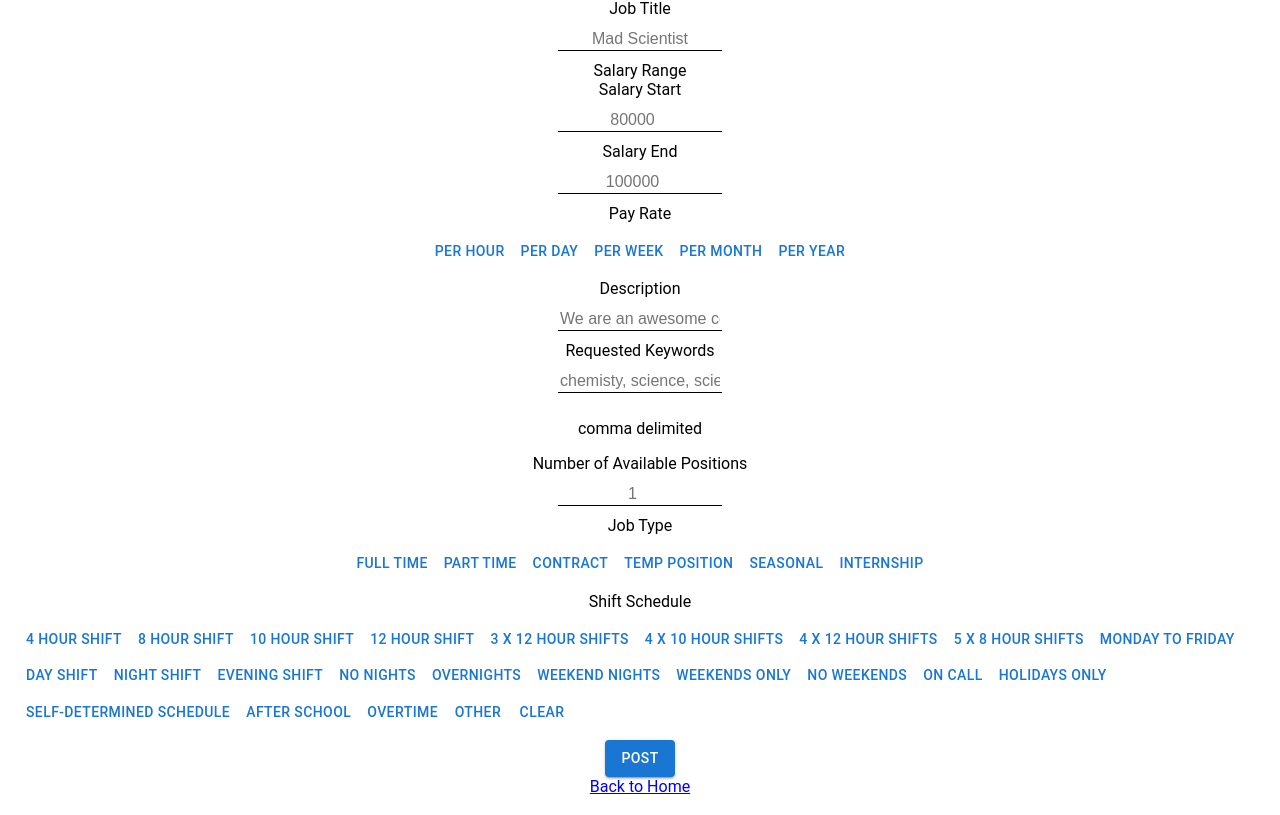
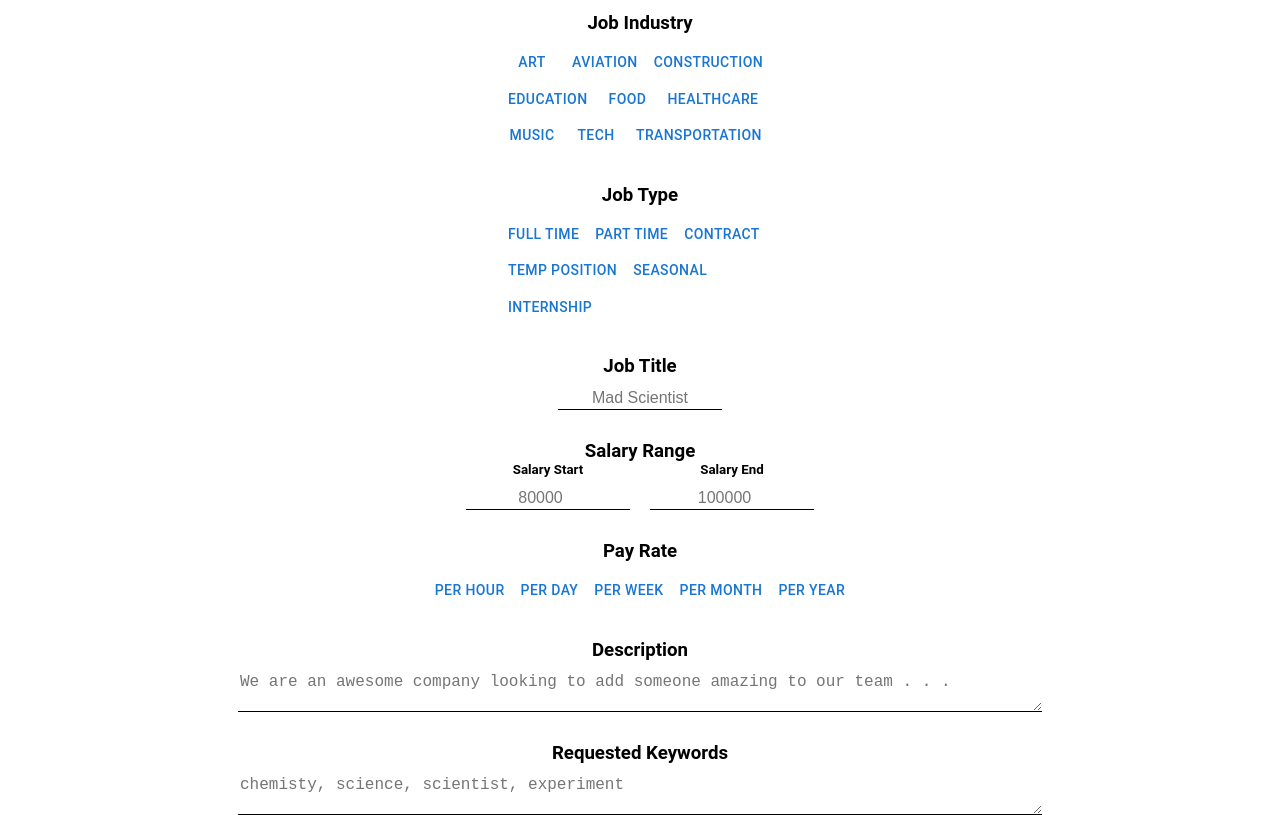
Before and after one commit to RFC2205-Team-Jafar/blue-ocean, a React app: page /recruiter/postAJob in a window 1280 px wide. Shown: the part 862-1677 px from the top of the page. Built offline with nearby package versions, Linux system fonts and the light colour scheme; no server answers; the HTML template or start-up script is replaced by a standard one.

Commit message:
adds final styling to PostJob prior to total app polish

```diff
--- a/client/src/components/PostJob/PostJob.jsx
+++ b/client/src/components/PostJob/PostJob.jsx
@@ -55,17 +55,6 @@ export default function PostJob() {
       }
     }
 
-    if (jobPosting.zipcode) {
-      const zipcode = Number(jobPosting.zipcode)
-      geoConverter(zipcode)
-      .then(latLong => setJobPosting(prev => ({
-        ...prev,
-        coord_lat: latLong.lat,
-        coord_long: latLong.lng
-      })))
-      .catch(err => console.error(err))
-    }
-
     if (jobPosting.job_type && jobPosting.job_type === 'remote') {
       setJobPosting(prev => ({
         ...prev,
@@ -85,12 +74,21 @@ export default function PostJob() {
       }))
     }
 
-    axios.put('/jobs/applyforajob', jobPosting)
+    if (jobPosting.zipcode) {
+      const zipcode = Number(jobPosting.zipcode)
+      geoConverter(zipcode)
+      .then(latLong => setJobPosting(prev => ({
+        ...prev,
+        coord_lat: latLong.lat,
+        coord_long: latLong.lng
+      })))
+      .then(merge => axios.post('/jobs/addajob', jobPosting))
       .then(success => {
         setPostSuccess(true);
         setTimeout(() => setPostSuccess(false), 3000);
       })
       .catch(err => console.error(err))
+    }
   };
 
 
@@ -98,7 +96,7 @@ export default function PostJob() {
   /*----- RENDER METHODS -----*/
   const renderCompany = () => {
     return (
-      <Label>Company Name
+      <Title>Company Name
         <Input
           type='text'
           placeholder='Company Name'
@@ -106,14 +104,14 @@ export default function PostJob() {
           onChange={handleChange}
           >
         </Input>
-      </Label>
+      </Title>
     )
   }
 
   const renderLocation = () => {
     return (
-    <Label>Job Location
-      <Label>Company Zipcode
+    <Title>Job Location
+      <Title>Company Zipcode
         <Input
           type='text'
           placeholder='10001'
@@ -121,21 +119,21 @@ export default function PostJob() {
           onChange={handleChange}
           >
         </Input>
-      </Label>
+      </Title>
         <ButtonGroup>
           <Button value='inPerson' name='job_type' onClick={handleClick}>In Person</Button>
           <Button value='hybrid' name='job_type' onClick={handleClick}>Hybrid</Button>
           <Button value='remote' name='job_type' onClick={handleClick}>Remote</Button>
           <Button value='onTheRoad' name='job_type' onClick={handleClick}>On the Road</Button>
         </ButtonGroup>
-      </Label>
+      </Title>
     )
   }
 
   const renderIndustry = () => {
     return (
-      <Label>Job Industry
-        <ButtonGroup>
+      <Title>Job Industry
+        <IndustryButtonBox>
           <Button value='Art' name='industry' onClick={handleClick}>Art</Button>
           <Button value='Aviation' name='industry' onClick={handleClick}>Aviation</Button>
           <Button value='Construction' name='industry' onClick={handleClick}>Construction</Button>
@@ -145,14 +143,14 @@ export default function PostJob() {
           <Button value='Music' name='industry' onClick={handleClick}>Music</Button>
           <Button value='Tech' name='industry' onClick={handleClick}>Tech</Button>
           <Button value='Transportation' name='industry' onClick={handleClick}>Transportation</Button>
-        </ButtonGroup>
-      </Label>
+        </IndustryButtonBox>
+      </Title>
     )
   }
 
   const renderJobTitle = () => {
     return (
-      <Label>Job Title
+      <Title>Job Title
         <Input
           type='text'
           placeholder='Mad Scientist'
@@ -160,14 +158,15 @@ export default function PostJob() {
           onChange={handleChange}
           >
         </Input>
-      </Label>
+      </Title>
     )
   }
 
   const renderSalary = () => {
     return (
-      <Label>Salary Range
-      <Label>Salary Start
+      <Title>Salary Range
+        <Row>
+          <Salary>Salary Start
             <Input
               type='number'
               placeholder='80000'
@@ -175,8 +174,8 @@ export default function PostJob() {
               onChange={handleChange}
               >
             </Input>
-      </Label>
-      <Label>Salary End
+          </Salary>
+          <Salary>Salary End
             <Input
               type='number'
               placeholder='100000'
@@ -184,14 +183,15 @@ export default function PostJob() {
               onChange={handleChange}
               >
             </Input>
-      </Label>
-    </Label>
+          </Salary>
+        </Row>
+    </Title>
     )
   }
 
 const renderPayRate = () => {
   return (
-    <Label>Pay Rate
+    <Title>Pay Rate
       <ButtonGroup>
         <Button value='hour' name='pay_adjuster' onClick={handleClick}>per hour</Button>
         <Button value='day' name='pay_adjuster' onClick={handleClick}>per day</Button>
@@ -199,45 +199,42 @@ const renderPayRate = () => {
         <Button value='month' name='pay_adjuster' onClick={handleClick}>per month</Button>
         <Button value='year' name='pay_adjuster' onClick={handleClick}>per year</Button>
       </ButtonGroup>
-    </Label>
+    </Title>
   )
 }
 
 const renderDescription = () => {
   return (
-    <Label>Description
-      <Input
-        type='text'
+    <Title>Description
+      <TextArea
+        type='textbox'
         placeholder='We are an awesome company looking to add someone amazing to our team . . .'
         name='description'
         onChange={handleChange}
         >
-      </Input>
-    </Label>
+      </TextArea>
+    </Title>
   )
 }
 
   const renderKeywords = () => {
   return (
-    <Label>Requested Keywords
-      <Input
+    <Title>Requested Keywords
+      <TextArea
         type='text'
         placeholder='chemisty, science, scientist, experiment'
         name='keywords'
         onChange={handleKeyWords}
         >
-      </Input>
-      <p
-        sx={{color:'grey'}}
-        >comma delimited
-      </p>
-    </Label>
+      </TextArea>
+      <Caption>comma delimited</Caption>
+    </Title>
   )
 }
 
 const renderAvailablePositions = () => {
   return (
-    <Label>Number of Available Positions
+    <Title>Number of Available Positions
       <Input
         type='number'
         placeholder='1'
@@ -245,29 +242,29 @@ const renderAvailablePositions = () => {
         onChange={handleChange}
         >
       </Input>
-    </Label>
+    </Title>
   )
 }
 
 const renderJobType = () => {
   return (
-    <Label>Job Type
-      <ButtonGroup>
+    <Title>Job Type
+      <IndustryButtonBox>
         <Button value='Full Time' name='employment_type' onClick={handleClick}>Full Time</Button>
         <Button value='Part Time' name='employment_type' onClick={handleClick}>Part Time</Button>
         <Button value='Contract' name='employment_type' onClick={handleClick}>Contract</Button>
         <Button value='Temp Position' name='employment_type' onClick={handleClick}>Temp Position</Button>
         <Button value='Seasonal' name='employment_type' onClick={handleClick}>Seasonal</Button>
         <Button value='Internship' name='employment_type' onClick={handleClick}>Internship</Button>
-      </ButtonGroup>
-    </Label>
+      </IndustryButtonBox>
+    </Title>
   )
 }
 
 const renderShiftSchedule = () => {
   return (
-    <Label>Shift Schedule
-      <ButtonGroup>
+    <Title>Shift Schedule
+      <ButtonBox>
         <Button value='4hourShift' name='shift_schedule' onClick={handleClick}>4 hour shift</Button>
         <Button value='8hourShift' name='shift_schedule' onClick={handleClick}>8 hour shift</Button>
         <Button value='10hourShift' name='shift_schedule' onClick={handleClick}>10 hour shift</Button>
@@ -292,8 +289,8 @@ const renderShiftSchedule = () => {
         <Button value='overtime' name='shift_schedule' onClick={handleClick}>Overtime</Button>
         <Button value='other' name='shift_schedule' onClick={handleClick}>Other</Button>
         <Button value='' name='shift_schedule' onClick={handleClick}>clear</Button>
-      </ButtonGroup>
-    </Label>
+      </ButtonBox>
+    </Title>
   )
 }
 
@@ -337,14 +334,14 @@ const renderJobPosted = () => {
       {renderCompany()}
       {renderLocation()}
       {renderIndustry()}
+      {renderJobType()}
       {renderJobTitle()}
+      {renderSalary()}
       {renderSalaryError()}
-      {renderSalary()}
       {renderPayRate()}
       {renderDescription()}
       {renderKeywords()}
       {renderAvailablePositions()}
-      {renderJobType()}
       {renderShiftSchedule()}
       {renderPostJob()}
     </Form>
@@ -355,3 +352,42 @@ const renderJobPosted = () => {
 
 
 /*========== STYLES ==========*/
+const Title = styled(Label)`
+  margin-top: 20px;
+  font-weight: bold;
+  font-size: 14pt;
+`;
+
+const Salary = styled(Label)`
+  /* margin-top: 20px; */
+  font-weight: bold;
+  font-size: 10pt;
+`;
+
+const TextArea = styled.textarea`
+  border: solid;
+  border-width: thin;
+  border-top: none;
+  border-left: none;
+  border-right: none;
+  outline: none;
+  font-size: 12pt;
+  font-weight: light;
+  background-color: transparent;
+  width: 50em;
+  padding: 2px;
+  margin: 10px;
+`;
+
+const Caption = styled.p`
+  font-weight: light;
+  margin-top: -10px;
+  font-size: 8pt;
+`;
+
+const ButtonBox = styled(ButtonGroup)`
+  width: 48em;
+`;
+const IndustryButtonBox = styled(ButtonGroup)`
+  width: 15em;
+`;
```
Lines whose indentation alone changed are shown as unchanged.
